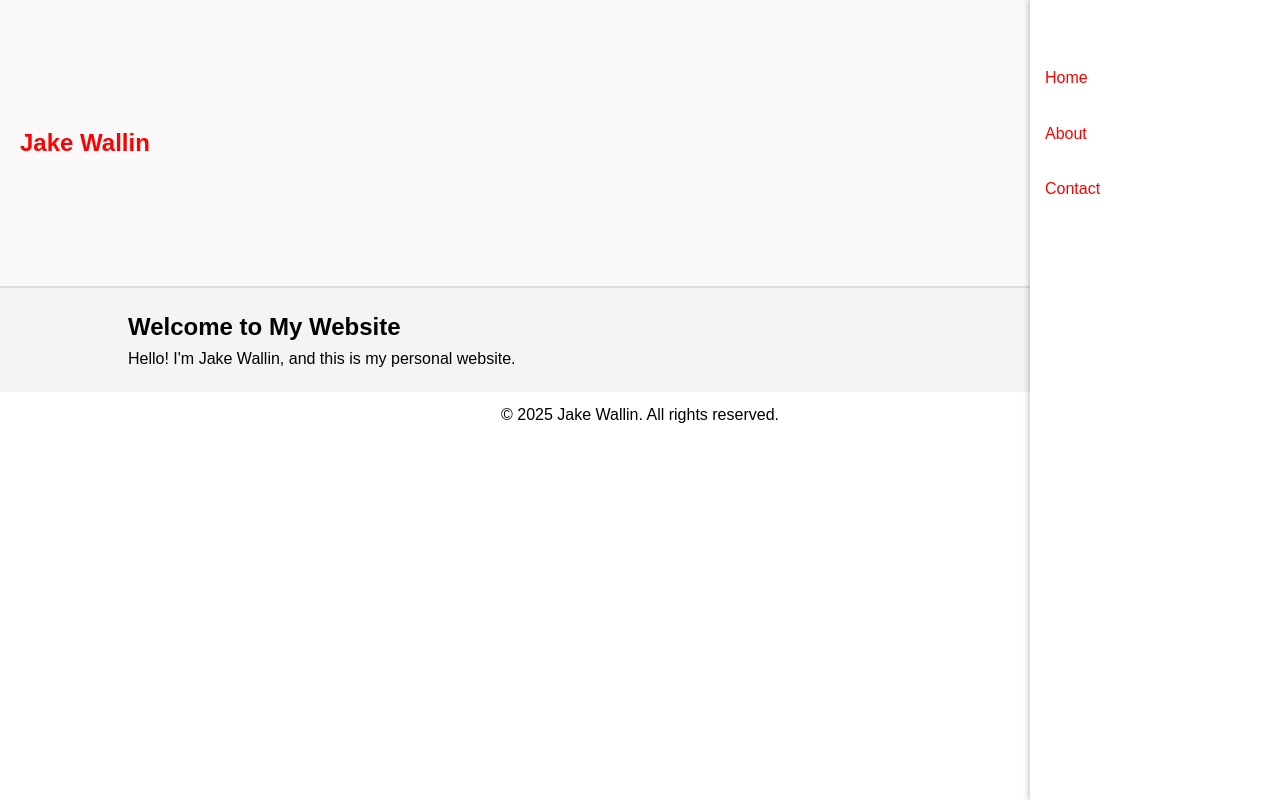
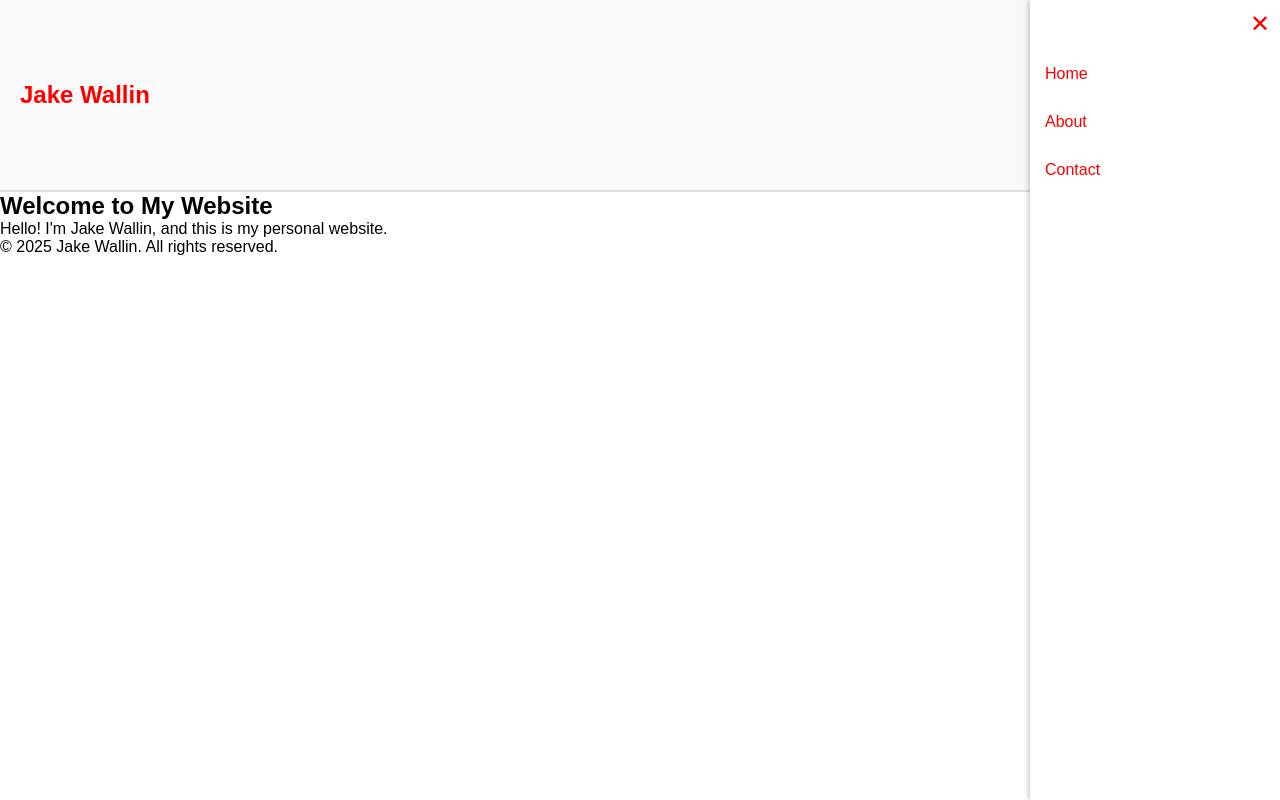
Before and after one commit to Jwat206/personal_website, a plain HTML site: page index.html in a window 1280 px wide. Both pictures are taken after a click on the button "Toggle Menu". Drawn offline with Linux system fonts and the light colour scheme.

Commit message:
more updates

```diff
--- a/index.html
+++ b/index.html
@@ -21,6 +21,7 @@
 
     <!-- Pocket Menu -->
     <nav id="menu" class="menu">
+        <button id="close-menu" aria-label="Close Menu" onclick="toggleMenu()">&#10005;</button> <!-- "X" button -->
         <ul>
             <li><a href="#home">Home</a></li>
             <li><a href="#about">About</a></li>
@@ -47,6 +48,15 @@
             const menu = document.getElementById('menu');
             menu.classList.toggle('open');
         }
+
+        // Close menu when clicking outside of it
+        document.addEventListener('click', (event) => {
+            const menu = document.getElementById('menu');
+            const menuToggle = document.querySelector('.menu-toggle');
+            if (!menu.contains(event.target) && !menuToggle.contains(event.target)) {
+                menu.classList.remove('open');
+            }
+        });
     </script>
 </body>
 </html>
--- a/styles.css
+++ b/styles.css
@@ -7,7 +7,6 @@
 
 body {
     font-family: Arial, sans-serif;
-    line-height: 1.6;
 }
 
 /* Header Styles */
@@ -15,15 +14,15 @@ body {
     display: flex;
     justify-content: space-between;
     align-items: center;
-    height: 3in; /* Approx. 3 inches */
-    background-color: #f9f9f9; /* Slightly off-white for separation */
+    height: 2in; /* Adjusted height to 2 inches */
+    background-color: #f9f9f9; /* Slightly off-white */
     padding: 0 20px;
-    border-bottom: 2px solid #ddd; /* Subtle bottom border for separation */
+    border-bottom: 2px solid #ddd;
 }
 
 .header-left h1 {
     font-size: 24px;
-    color: red; /* Red accent color for your name */
+    color: red; /* Red accent color */
 }
 
 .menu-toggle {
@@ -35,7 +34,7 @@ body {
 .menu-toggle .bar {
     width: 30px;
     height: 4px;
-    background-color: red; /* Red accent color for the menu icon */
+    background-color: red; /* Red accent */
     margin: 6px 0;
 }
 
@@ -43,21 +42,21 @@ body {
 .menu {
     position: fixed;
     top: 0;
-    right: -250px; /* Hidden off-screen initially */
+    right: -250px; /* Hidden off-screen */
     width: 250px;
     height: 100%;
-    background-color: #fff; /* White background for contrast */
+    background-color: #fff; /* White background */
     box-shadow: -2px 0 5px rgba(0, 0, 0, 0.2);
     transition: right 0.3s ease-in-out; /* Smooth slide-in effect */
 }
 
 .menu.open {
-    right: 0; /* Slide into view when open */
+    right: 0; /* Slide into view */
 }
 
 .menu ul {
     list-style-type: none;
-    padding-top: 50px; /* Space at the top of the menu */
+    padding-top: 50px; /* Space at the top of menu */
 }
 
 .menu li {
@@ -69,23 +68,13 @@ body {
     color: red; /* Red accent for links */
 }
 
-.menu li a:hover {
-    text-decoration: underline;
+/* Close Button Styles ("X") */
+#close-menu {
+    position: absolute;
+    top: 10px;
+    right: 10px;
+    background-color: transparent;
+    border: none;
+    font-size: 24px;
+    color: red; /* Red accent for "X" button */
 }
-
-/* Section Styles */
-.container {
-    width: 80%;
-    margin: auto;
-}
-
-#home {
-    background-color: #f4f4f4;
-    padding: 20px 0;
-}
-
-/* Footer Styles */
-footer {
-    text-align: center;
-    padding: 10px 0;
-}
```
